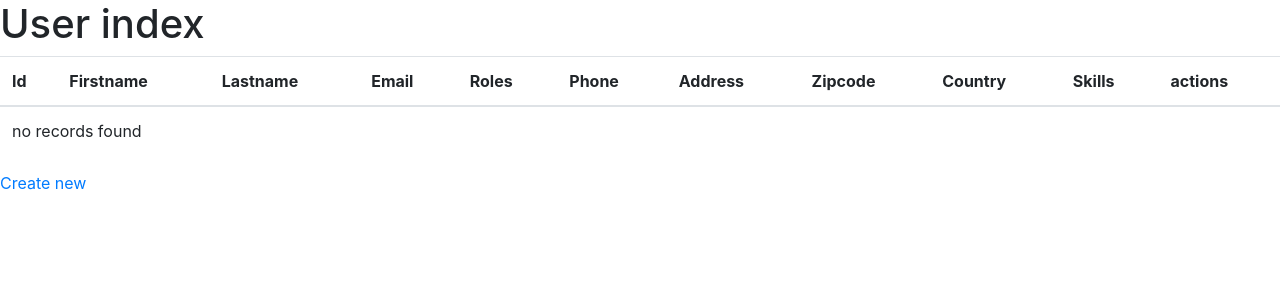
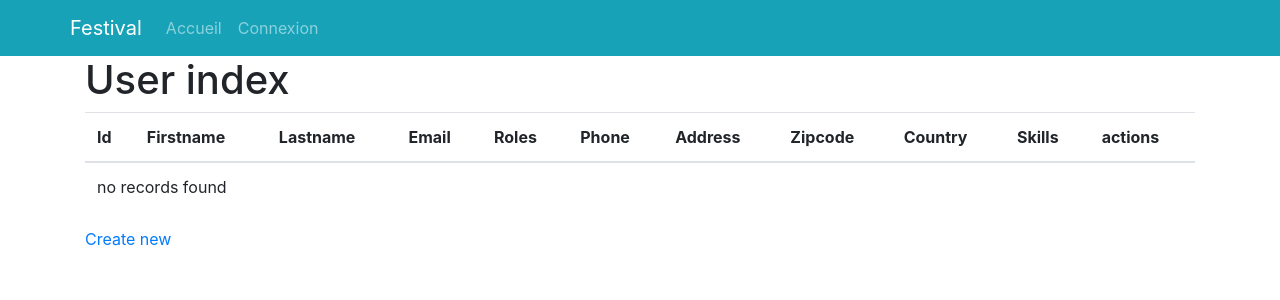
Before and after one commit to deroguerre/fest_dispatcher, a Symfony app: template templates/user/index.html.twig in a window 1280 px wide. Shown: the top 300 px of the page. Run offline with Twig, Linux system fonts and the light colour scheme; the template is opened without the code that fills it, so the values that code supplies are empty; some libraries are stand-ins or nearby versions.

Commit message:
add navbar

```diff
--- a/templates/base.html.twig
+++ b/templates/base.html.twig
@@ -8,9 +8,90 @@
     {% endblock %}
 </head>
 <body>
-        {% block body %}
+{% if is_granted('ROLE_ADMIN') %}
+    <nav class="navbar navbar-expand-md navbar-dark bg-dark">
+        <div class="container navbar-nav">
+            <a class="navbar-brand" href="{{ path('app_index_index') }}">
+                Admin
+            </a>
+            <div class="navbar-collapse">
+                <ul class="navbar-nav">
+                    <li class="nav-item">
+                        <a class="nav-link" href="#">
+                            Festival
+                        </a>
+                    </li>
+                    <li class="nav-item">
+                        <a class="nav-link" href="#">
+                            Equipes
+                        </a>
+                    </li>
+                    <li class="nav-item">
+                        <a class="nav-link" href="#">
+                            Bénévoles
+                        </a>
+                    </li>
+                    <li class="nav-item">
+                        <a class="nav-link" href="#">
+                            Taches
+                        </a>
+                    </li>
 
-        {% endblock %}
+                </ul>
+            </div>
+        </div>
+    </nav>
+{% endif %}
+<nav class="navbar navbar-expand-md navbar-dark bg-info">
+    <div class="container navbar-nav">
+        <a class="navbar-brand" href="{{ path('app_index_index') }}">
+            Festival
+        </a>
+        <div class="navbar-collapse">
+            <ul class="navbar-nav">
+                <li class="nav-item">
+                    <a class="nav-link"
+                       href="#">
+                        Accueil
+                    </a>
+                </li>
+            </ul>
+            <ul class="navbar-nav">
+                {# app.user : l'utilisateur connecté #}
+                {% if app.user is null %}
+                    <li class="nav-item">
+                        <a class="nav-link" href="{{ path('app_security_login') }}">
+                            Connexion
+                        </a>
+                    </li>
+                {% else %}
+                    <li class="nav-item">
+                            <span class="nav-link">
+                                {{ app.user }}
+                            </span>
+                    </li>
+                    <li class="nav-item">
+                        <a class="nav-link" href="{{ path('app_security_logout') }}">
+                            Déconnexion
+                        </a>
+                    </li>
+                {% endif %}
+        </div>
+    </div>
+</nav>
+<div class="container">
+    {% for type, messages in app.session.flashBag.all %}
+        {% for message in messages %}
+            {% if type == 'error' %}
+                {% set type = 'danger' %}
+            {% endif %}
+            <div class="alert alert-{{ type }} mt-2">
+                {{ message|raw }}
+            </div>
+        {% endfor %}
+    {% endfor %}
+    {% block body %}{% endblock %}
+</div>
 {% block javascripts %}
     <script
             src="https://code.jquery.com/jquery-3.4.1.min.js"
```
Lines whose indentation alone changed are shown as unchanged.
